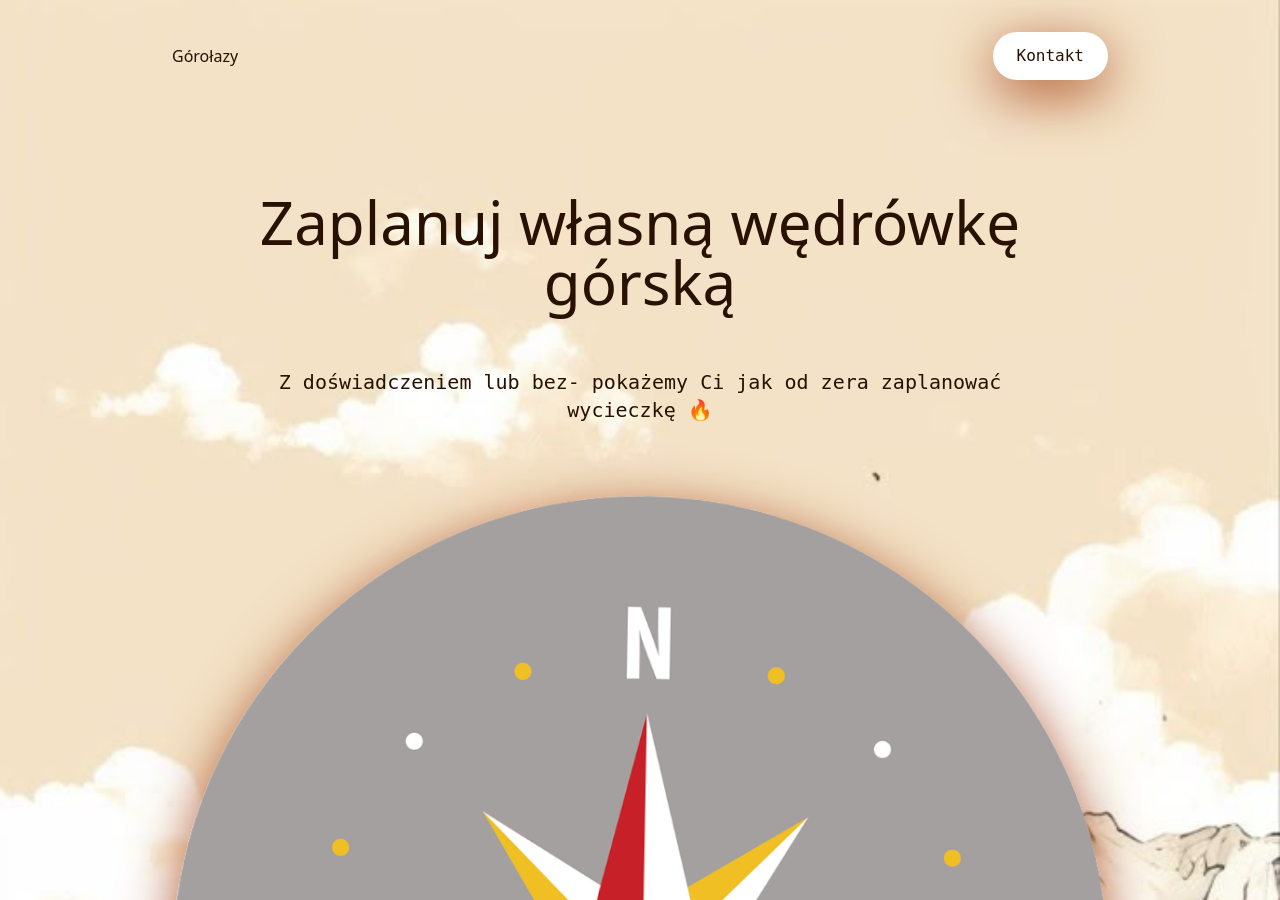
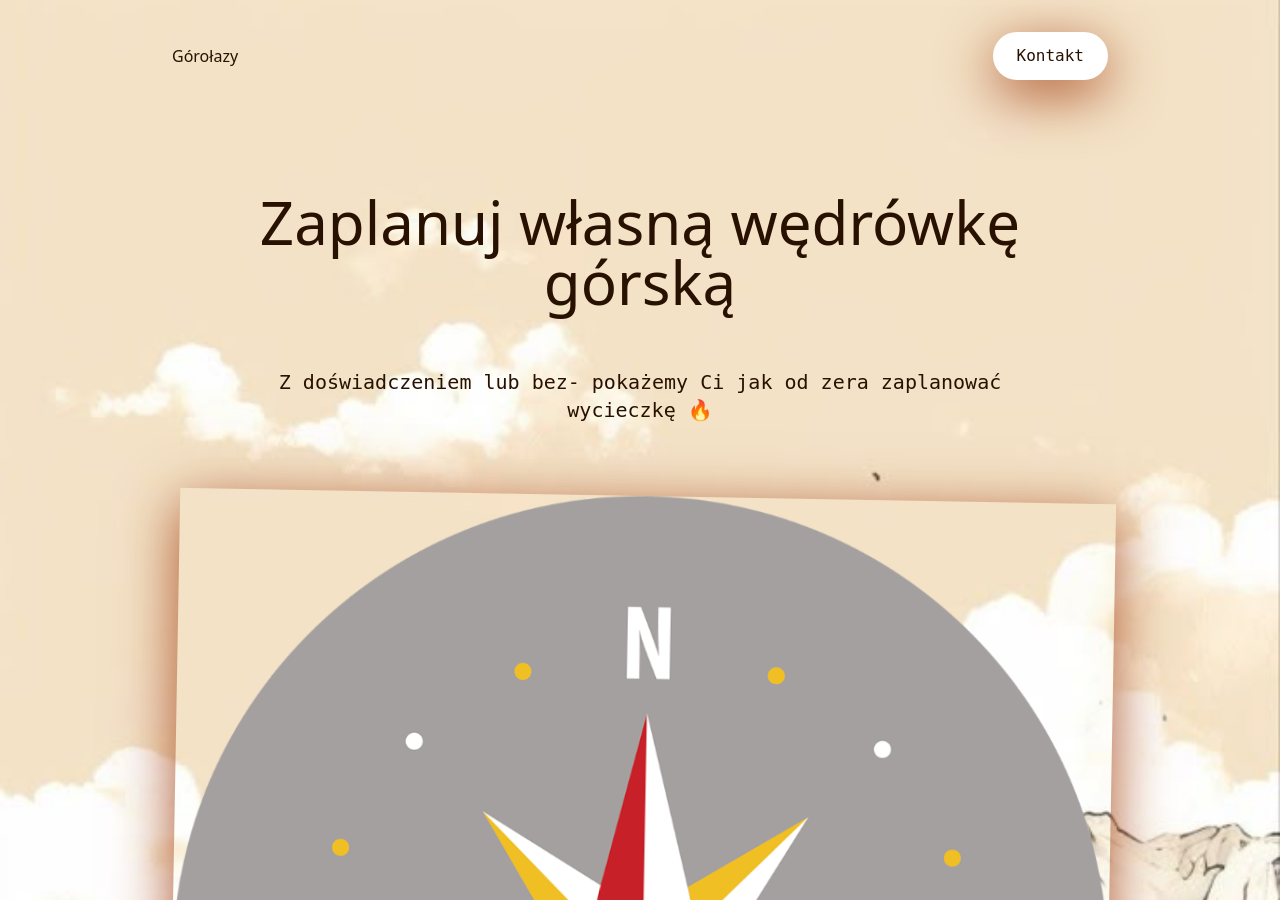
Before and after one commit to kama-pa-go/KGprojects, a Jekyll site: the page index.html, which Jekyll copies as it is, in a window 1280 px wide and 900 px high. Built offline with Jekyll 4.4.1, drawn with Linux system fonts in a browser that asks for light colours.

Commit message:
Update index.html

```diff
--- a/index.html
+++ b/index.html
@@ -96,7 +96,7 @@
       <p class="mx-auto max-w-[800px] w-full text-center text-base sm:text-lg md:text-xl">Z doświadczeniem lub bez- pokażemy Ci jak od zera zaplanować wycieczkę 🔥 </p>
 
       <div class="grid grid-cols-1 sm:grid-cols-3 gap-4 sm:gap-8 sm:w-fit sm:mx-auto py-4">
-        <img src="assets/images/kompas.jpg" alt="kompas" class="rounded-full orangeShadow animate-wiggle">
+        <div><img src="assets/images/kompas.jpg" alt="kompas" class="h-auto max-w-full rounded-lg orangeShadow animate-wiggle"></div>
         <button class=" px-6 lightShadow py-3 sm:px-10 sm:py-4  cursor-pointer   rounded-full bg-white orangeShadow"
           onclick="window.location.href='https://kama-pa-go.github.io/KGprojects/home.html'">
           <p class=" text-base sm:text-lg md:text-xl">Zaczynamy!</p>
```
